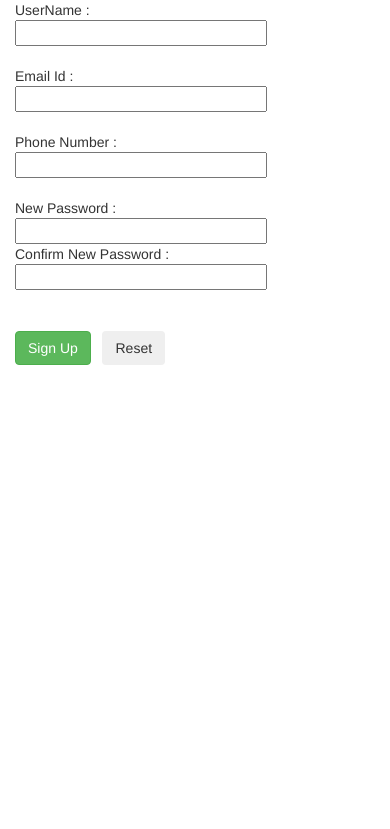
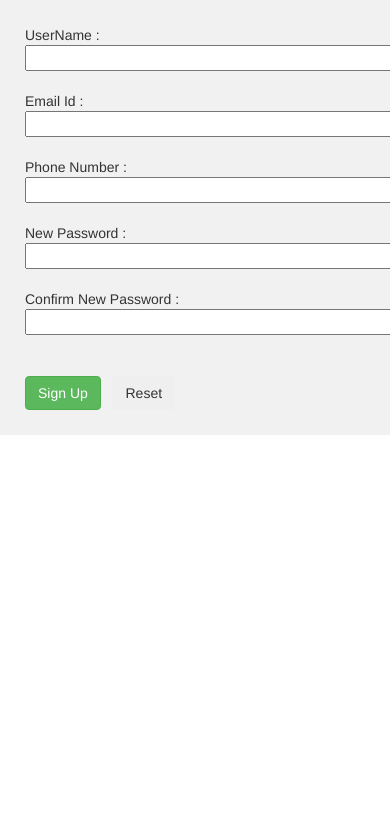
Before and after one commit to SushanSuresh/wasegroup15, a PHP site: page /signup.html in a window 390 px wide; the page is wider, and only the part inside the window is pictured. Shown: the top 829 px of that part. Run offline with PHP 8.4, Linux system fonts and the light colour scheme.

Commit message:
added background image

```diff
--- a/displaywase.php
+++ b/displaywase.php
@@ -29,6 +29,10 @@ if ( $userId != "NA" && $userId != NULL ) {
 	}
 }
 else {
-       echo "Sorry Login credentials is missing, Please login and try again";
+
+echo "<script type=\"text/javascript\">
+                        alert('Sorry Login credentials is missing, Please login and try again');
+                        setTimeout(\"location.href = 'index.html'\",0);
+                        </script>";
 }
 ?>
--- a/login.php
+++ b/login.php
@@ -41,7 +41,7 @@
         </style>
 
 </head>
-<body style=\"padding-top: 70px;\">
+<body style=\"padding-top: 70px;background-image:url('film.jpg');background-repeat:no-repeat;background--position:center;background-size:cover;\">
 <nav class=\"navbar navbar-inverse navbar-fixed-top\">
   <div class=\"container-fluid\">
         <ul class=\"nav navbar-nav\">
@@ -132,7 +132,7 @@
                         </script>";
         }
 	echo "<br><br>
-        <div class=\"container\">
+        <div class=\"container\" style=\"background-color:transparent\">
         <div class=\"row\">
         <div class=\"col-lg-12\">
                 <iframe id=\"myframe\" src=\"fetchmoviedetails.php?filter=All\" allowfullscreen=\"true\" webkitallowfullscreen=\"true\" mozallowfullscreen=\"true\" width=\"100%\" height=\"100%\" frameBorder=\"0\"></iframe>
--- a/signup.html
+++ b/signup.html
@@ -55,36 +55,34 @@
 
 
 </script>
-<body>
-				<form id="myForm" method="post" action="signup.php">
-						<div class="container-fluid">
+<body style="background-color:transparent">
+				<form id="myForm" method="post" action="signup.php" target="_parent">
+						<div class="container" style="background-color: #f1f1f1;padding:25px;width:500px">
 							<div class="row">
-								<div class="col-lg-2">UserName :</div>
-								<div class="col-lg-2"><input type="text" name="username" pattern="[A-Za-z].{1,50}" title="only alpha, 1-50 Characters" style="width:70%" required/></div>
-								<div class="col-lg-*"></div>
+								<div class="col-sm-5">UserName :</div>
+								<div class="col-sm-7"><input type="text" name="username" pattern="[A-Za-z].{1,50}" title="only alpha, 1-50 Characters" style="width:90%" required/></div>
 							</div>
 							<br>
 							<div class="row">
-								<div class="col-lg-2">Email Id :</div>
-								<div class="col-lg-2"><input type="email" name="Email" style="width:70%" required /></div>
-								<div class="col-lg-*"></div>
+								<div class="col-sm-5">Email Id :</div>
+								<div class="col-sm-7"><input type="email" name="Email" style="width:90%" required /></div>
 							</div><br>
 							 <div class="row">
-                                                                <div class="col-lg-2">Phone Number :</div>
-                                                                <div class="col-lg-2"><input type="text" name="pnumber" pattern="[0-9]{10}" title="10 Digits only" style="width:70%" required /></div>
-                                                                <div class="col-lg-*"></div>
+                                                                <div class="col-sm-5">Phone Number :</div>
+                                                                <div class="col-sm-7"><input type="text" name="pnumber" pattern="[0-9]{10}" title="10 Digits only" style="width:90%" required /></div>
                                                         </div>
 							<br><div class="row">
-								<div class="col-lg-2">New Password :</div>
-								<div class="col-lg-2"><input type="password" id="newpassword" name="newpassword" pattern="(?=.[A-Za-z])(?=.*[A-Z])(?=.*[a-z])(?=.*[0-9]).{8,}" title="8 are more characters starts with alpha charecter includes One caps,small and number " style="width:70%" onchange="clearconfirm()" required/></div>
-								<div class="col-lg-2">Confirm New Password :</div>
-								<div class="col-lg-2"><input type="password" id= "cnewpassword" name="cnewpassword" style="width:70%" onchange="validatepass()" required/>&nbsp&nbsp<lable id="pass"><span style="color:red">pasword not matching/empty</span></lable></div>
-								<div class="col-lg-*"></div>
+								<div class="col-sm-5">New Password :</div>
+								<div class="col-sm-7"><input type="password" id="newpassword" name="newpassword" pattern="(?=.[A-Za-z])(?=.*[A-Z])(?=.*[a-z])(?=.*[0-9]).{8,}" title="8 are more characters starts with alpha charecter includes One caps,small and number " style="width:90%" onchange="clearconfirm()" required/></div>
+							</div>
+                                                        <br><div class="row">
+								<div class="col-sm-5">Confirm New Password :</div>
+								<div class="col-sm-7"><input type="password" id= "cnewpassword" name="cnewpassword" style="width:90%" onchange="validatepass()" required/>&nbsp&nbsp<lable id="pass"><span style="color:red">pasword not matching/empty</span></lable></div>
 							</div>
 							<br>
 							<div class="row">
-								<div class="col-lg-9"></div>
-								<div class="col-lg-3"><button type="submit" id="mysubmit" class="btn btn-success mybtn" onclick="validatepass()" >Sign Up</button>&nbsp;&nbsp;&nbsp;<input type="reset" class="btn btn-failure mybtn" onclick="reset_fun();"/></div>
+								<div class="col-lg-7"></div>
+								<div class="col-sm-5"><button type="submit" id="mysubmit" class="btn btn-success mybtn" onclick="validatepass()" >Sign Up</button>&nbsp;&nbsp;&nbsp;<input type="reset" class="btn btn-failure mybtn" onclick="reset_fun();"/></div>
 							</div>
 						</div>
 				</form>
```
Also changed, not shown: fetchmoviedetails.php (+4 -4 lines), index.html (+4 -4 lines), login.html (+7 -14 lines), moveshortdetails.php (deleted, +0 -12 lines), signup.php (+24 -6 lines), watchmovie.php (+38 -5 lines).
